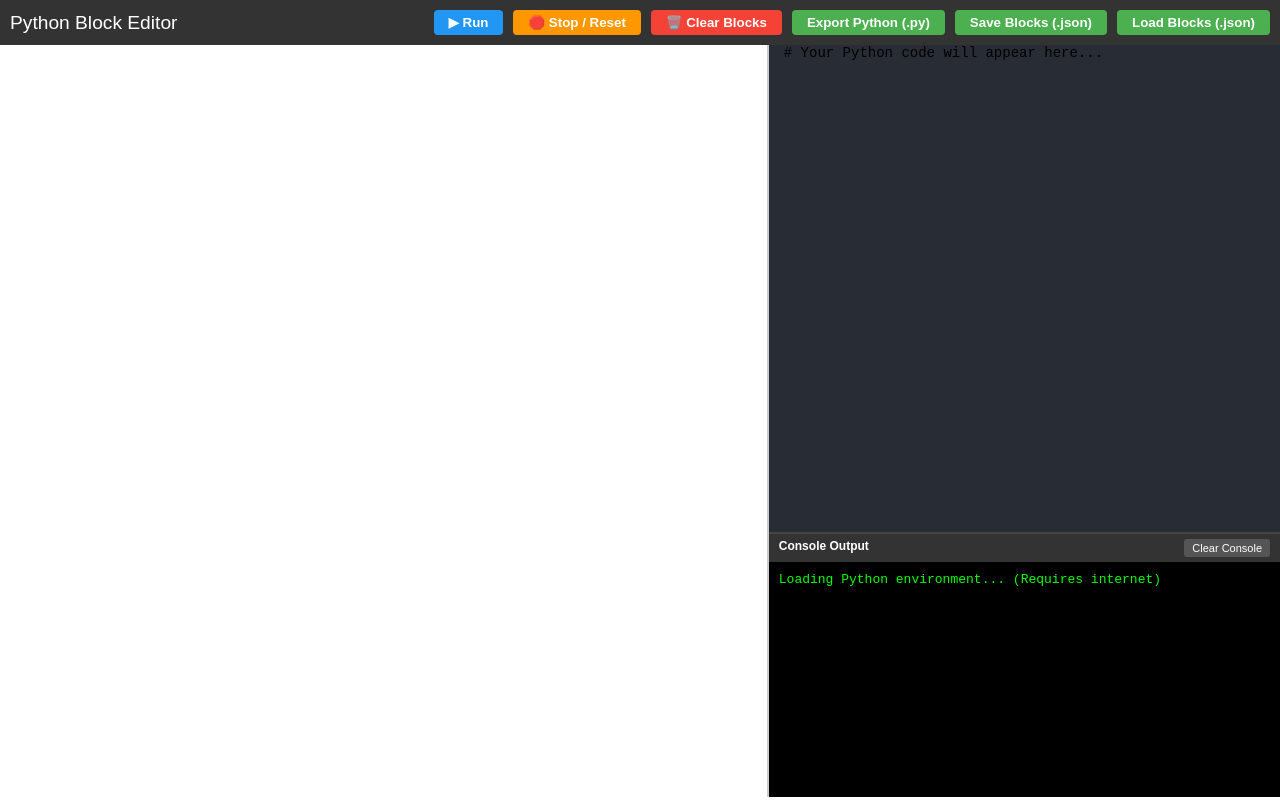
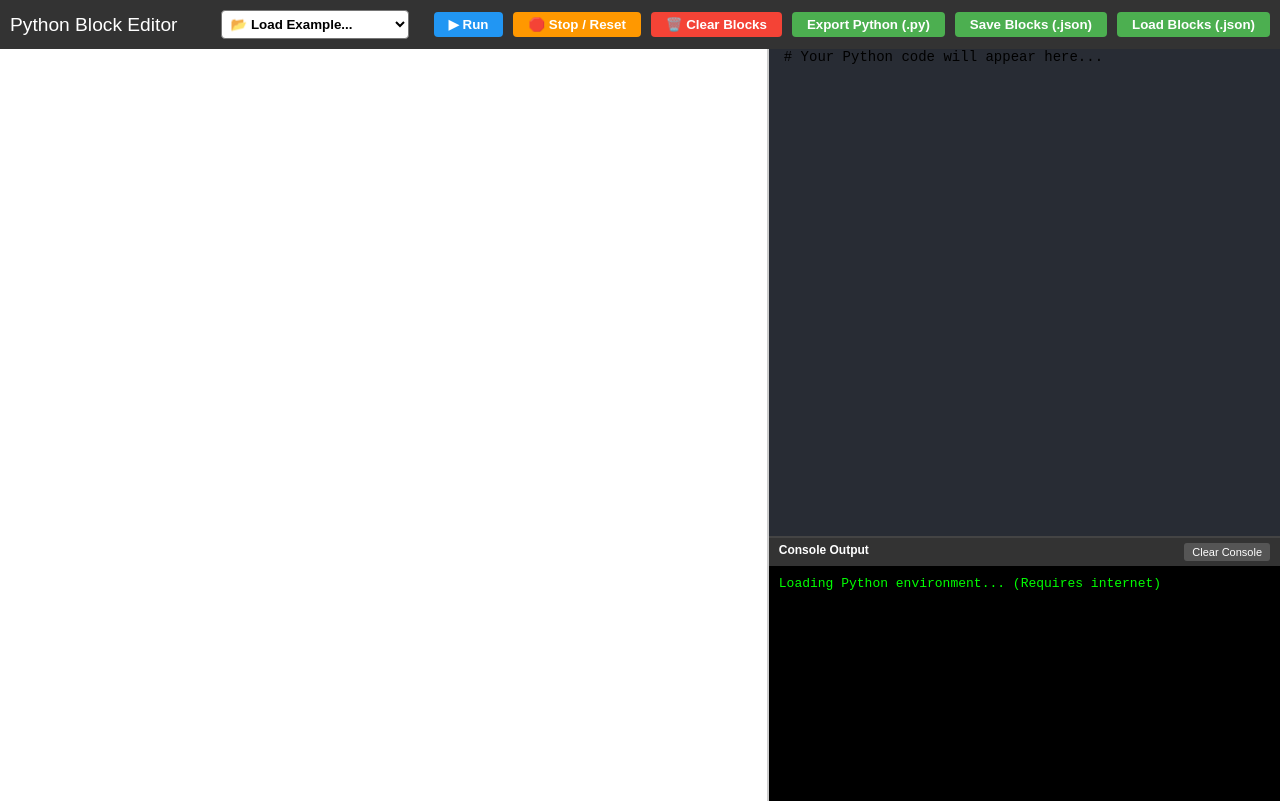
Before and after one commit to Find-Vulnerabilities/Python-block-editor, a website: page Python Block Editor/index.html in a window 1280 px wide. Drawn offline with nearby package versions, Linux system fonts and the light colour scheme; a script that the page names is missing.

Commit message:
Update index.html

```diff
--- a/Python Block Editor/index.html
+++ b/Python Block Editor/index.html
@@ -99,6 +99,13 @@
 <body>
   <div id="toolbar">
     <div class="title">Python Block Editor</div>
+    <!-- 內建範例 -->
+    <select id="example-select" style="padding: 5px; border-radius: 4px; margin-right: 15px; font-weight: bold; cursor: pointer; background: #fff;">
+      <option value="">📂 Load Example...</option>
+      <option value="hello">👋 Hello World</option>
+      <option value="loop">🔁 Count to 10</option>
+      <option value="guess">🎮 Guess Number Game</option>
+    </select>
     <!-- 執行與控制 -->
     <button id="btn-run" style="background: #2196F3;">▶ Run</button>
     <button id="btn-stop" style="background: #ff9800;">🛑 Stop / Reset</button>
```
